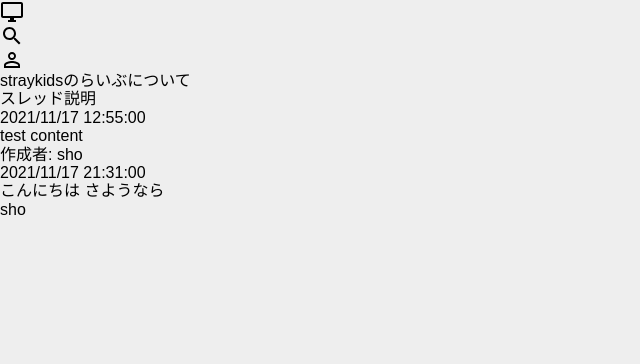
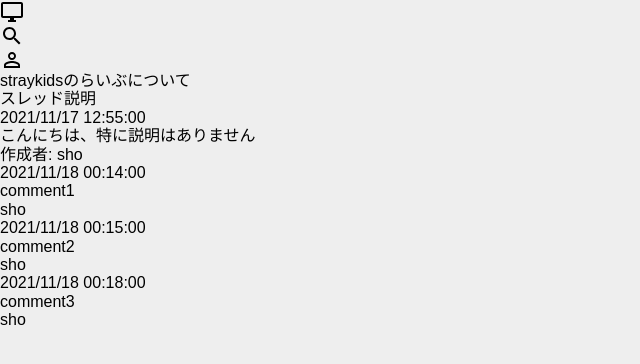
Before and after one commit to toyoboh/kchannel, a React (Create React App) app: page /threadSpace/1 in a window 1280 px wide. Shown: the top 364 px of the page, without its empty margins (0-640 px from the left). Built offline with nearby package versions, Linux system fonts and the light colour scheme.

Commit message:
ThreadSpaceページの修正

```diff
--- a/src/component/Comment.jsx
+++ b/src/component/Comment.jsx
@@ -1,20 +1,19 @@
 import React from "react";
 import "../css/Comment.css";
 
-function Comment() {
+function Comment({ createdAt, comment, createdUserName }) {
     return(
         <div className="comment">
             <div className="comment-header">
-                2021/11/17 21:31:00
+                { createdAt }
             </div>
 
             <div className="comment-body">
-                こんにちは
-                さようなら
+                { comment }
             </div>
 
             <div className="comment-footer">
-                sho
+                { createdUserName }
             </div>
         </div>
     )
--- a/src/css/Comment.css
+++ b/src/css/Comment.css
@@ -17,7 +17,7 @@
 
     .comment > .comment-footer {
         font-size: 12px;
-        text-align: left;
+        text-align: right;
     }
 
 }
--- a/src/css/ThreadSpace.css
+++ b/src/css/ThreadSpace.css
@@ -16,4 +16,8 @@
     .thread-space > .explanation-container {
         margin-bottom: 16px;
     }
+
+    .thread-space > .comment-container > .comment {
+        margin-bottom: 16px;
+    }
 }
--- a/src/page/BoardList.jsx
+++ b/src/page/BoardList.jsx
@@ -21,7 +21,7 @@
         setBoardList(initialBoardList);
     }, []);
 
-    const Boards = boardList.map(function(board) {
+    const boards = boardList.map(function(board) {
         return <Card key={ board.key } title={ board.title } count={ board.count } />
     })
 
@@ -32,7 +32,7 @@
             </div>
 
             <div className="board-list-body">
-                { Boards }
+                { boards }
             </div>
         </div>
     )
--- a/src/page/CategoryList.jsx
+++ b/src/page/CategoryList.jsx
@@ -18,11 +18,9 @@
         setCardList(initialCardList);
     }, []);
 
-    const Cards = cardList.map(function(card) {
+    const cards = cardList.map(function(card) {
         return <Card key={ card.key } title={ card.title } count={ card.count } />
     })
-
-    console.log(Cards);
 
     return(
         <div className="category-list">
@@ -31,7 +29,7 @@
             </div>
 
             <div className="category-list-body">
-                { Cards }
+                { cards }
             </div>
         </div>
     )
--- a/src/page/ThreadSpace.jsx
+++ b/src/page/ThreadSpace.jsx
@@ -6,7 +6,8 @@
 import Comment from "../component/Comment";
 
 function ThreadSpace() {
-    const [threadName, setThreadName] = useState("");
+    const [threadInfo, setThreadInfo] = useState("");
+    const [threadComment, setThreadComment] = useState([]);
 
     //基本的にidを受け取り、その後DBよりスレッド名を取得するものとする
     //ユーザがパラメータを悪意をもって変更する可能性があり、そのままページに表示するのは危険なため
@@ -16,28 +17,46 @@
         //テストデータ threadIdをもとにDBから取得されたthread情報
         const threadDbData = {
             thread_id: 1,
-            thread_name: "straykidsのらいぶについて"
+            thread_name: "straykidsのらいぶについて",
+            thread_explanation: "こんにちは、特に説明はありません",
+            created_at: "2021/11/17 12:55:00",
+            created_user_name: "sho"
         };
-        setThreadName(threadDbData.thread_name);
+        const threadCommentDbData = [
+            { comment_id: 1, comment_content: "comment1", created_at: "2021/11/18 00:14:00", created_user_name: "sho" },
+            { comment_id: 2, comment_content: "comment2", created_at: "2021/11/18 00:15:00", created_user_name: "sho" },
+            { comment_id: 3, comment_content: "comment3", created_at: "2021/11/18 00:18:00", created_user_name: "sho" }
+        ]
+        setThreadInfo(threadDbData);
+        setThreadComment(threadCommentDbData);
 
     }, [])
+
+    const comments = threadComment.map(function(comment) {
+        return <Comment
+                key={ comment.comment_id }
+                createdAt={ comment.created_at }
+                comment={ comment.comment_content }
+                createdUserName={ comment.created_user_name }
+                />;
+    })
 
     return(
         <div className="thread-space">
             <div className="title-container">
-                <ThreadSpaceTitle title={ threadName } />
+                <ThreadSpaceTitle title={ threadInfo.thread_name } />
             </div>
 
             <div className="explanation-container">
                 <Explanation
-                    content={ "test content" }
-                    createdAt={ "2021/11/17 12:55:00"}
-                    createdUserName={ "sho" }
+                    content={ threadInfo.thread_explanation }
+                    createdAt={ threadInfo.created_at }
+                    createdUserName={ threadInfo.created_user_name }
                 />
             </div>
 
             <div className="comment-container">
-                <Comment />
+                { comments }
             </div>
         </div>
     )
```
